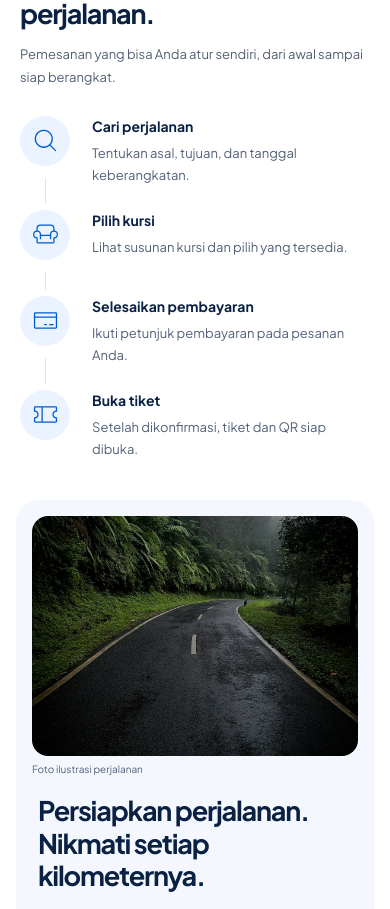
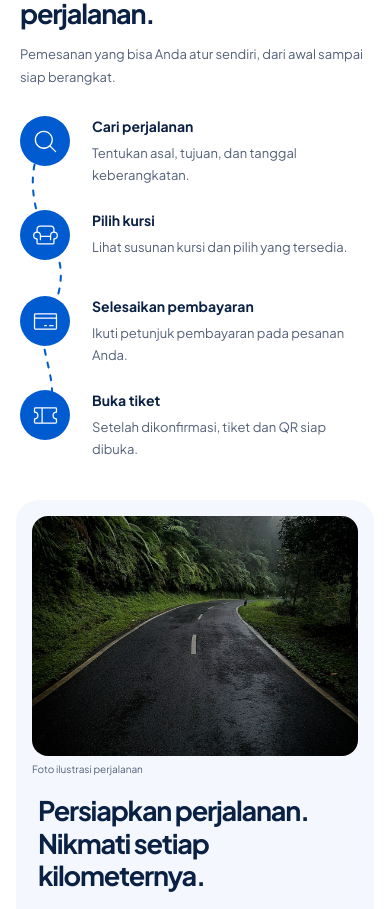
Before and after one commit to ALIFKA-HUB/seatpax, a Next.js app: page / in a window 390 px wide. Shown: the part 1114-2023 px from the top of the page. Built offline with nearby package versions, Linux system fonts and the light colour scheme; no server answers.

Commit message:
feat: animate landing booking route

```diff
--- /dev/null
+++ b/app/landing/booking-route.tsx
@@ -0,0 +1,85 @@
+'use client';
+
+import {useEffect, useId, useRef, type ReactNode} from 'react';
+
+/** Decorative explanation only; this does not represent an actual booking's state. */
+export default function BookingRoute({children}: {children: ReactNode}) {
+  const root = useRef<HTMLDivElement>(null);
+  const maskId = useId();
+
+  useEffect(() => {
+    const field = root.current;
+    if (!field || typeof ResizeObserver === 'undefined') return;
+    const svg = field.querySelector('svg')!;
+    const track = field.querySelector<SVGPathElement>('.lp-route-track')!;
+    const trace = field.querySelector<SVGPathElement>('.lp-route-trace')!;
+    const reveal = field.querySelector<SVGPathElement>('.lp-route-reveal')!;
+    const traveller = field.querySelector<HTMLElement>('.lp-route-traveller')!;
+    const steps = Array.from(field.querySelectorAll<HTMLLIElement>('li'));
+    const preference = window.matchMedia('(prefers-reduced-motion: reduce)');
+    let disposed = false;
+
+    function measure() {
+      if (disposed || !field || !field.clientWidth) return;
+      const box = field.getBoundingClientRect();
+      const points = steps.map(step => {
+        const icon = step.querySelector('.lp-flow-icon')!.getBoundingClientRect();
+        return {x: icon.left - box.left + icon.width / 2, y: icon.top - box.top + icon.height / 2};
+      });
+      const vertical = Math.abs(points[1].y - points[0].y) > 30;
+      const bends = vertical ? [[-20, -12], [24, 18], [-10, 20]] : [[-48, -30], [34, 42], [-32, 26]];
+      let path = `M ${points[0].x} ${points[0].y}`;
+      const distances = [0];
+      for (let i = 1; i < points.length; i++) {
+        const a = points[i - 1], b = points[i];
+        const [u, v] = bends[i - 1];
+        path += vertical
+          ? ` C ${a.x + u} ${a.y + (b.y - a.y) * .28}, ${b.x + v} ${b.y - (b.y - a.y) * .28}, ${b.x} ${b.y}`
+          : ` C ${a.x + (b.x - a.x) * .30} ${a.y + u}, ${b.x - (b.x - a.x) * .24} ${b.y + v}, ${b.x} ${b.y}`;
+        track.setAttribute('d', path);
+        distances.push(track.getTotalLength());
+      }
+      svg.setAttribute('viewBox', `0 0 ${box.width} ${box.height}`);
+      trace.setAttribute('d', path);
+      reveal.setAttribute('d', path);
+      traveller.style.offsetPath = `path('${path}')`;
+      const length = distances[distances.length - 1];
+      steps.forEach((step, i) => step.style.setProperty('--route-delay', `${distances[i] / length * 4.2}s`));
+      field.dataset.routeReady = 'true';
+    }
+
+    measure();
+    const resize = new ResizeObserver(measure);
+    resize.observe(field);
+    document.fonts.ready.then(measure);
+    field.dataset.routeMotion = preference.matches || typeof IntersectionObserver === 'undefined' ? 'static' : 'pending';
+    const observer = typeof IntersectionObserver === 'undefined' ? null : new IntersectionObserver(entries => {
+      if (!entries.some(entry => entry.isIntersecting)) return;
+      field.dataset.routeMotion = preference.matches ? 'static' : 'playing';
+      observer?.disconnect();
+    }, {threshold: .3});
+    observer?.observe(field);
+    const reduce = () => {
+      if (preference.matches) field.dataset.routeMotion = 'static';
+    };
+    preference.addEventListener('change', reduce);
+    return () => {
+      disposed = true;
+      resize.disconnect();
+      observer?.disconnect();
+      preference.removeEventListener('change', reduce);
+    };
+  }, []);
+
+  return <div className="lp-route" ref={root}>
+    <svg className="lp-route-lines" aria-hidden="true" focusable="false">
+      <defs><mask id={maskId} maskUnits="userSpaceOnUse" x="-100" y="-100" width="3000" height="3000">
+        <path className="lp-route-reveal" pathLength="1"/>
+      </mask></defs>
+      <path className="lp-route-track"/>
+      <path className="lp-route-trace" mask={`url(#${maskId})`}/>
+    </svg>
+    <span className="lp-route-traveller" aria-hidden="true"/>
+    {children}
+  </div>;
+}
--- a/app/landing/landing.css
+++ b/app/landing/landing.css
@@ -46,10 +46,28 @@
 .sp-landing .lp-network-empty h3 {font-size:16px; margin:0 0 6px; font-weight:650}
 .sp-landing .lp-network-empty p {color:var(--sp-muted); font-size:13px; margin:0; line-height:1.7}
 .sp-landing .lp-booking {margin:0 38px}
-.lp-booking-flow {display:grid; grid-template-columns:repeat(4,minmax(0,1fr)); gap:30px; list-style:none; margin:36px 0 0; padding:0}
+.lp-route {position:relative; margin-top:52px}
+.lp-booking-flow {display:grid; grid-template-columns:repeat(4,minmax(0,1fr)); gap:30px; list-style:none; margin:0; padding:0}
 .sp-landing .lp-booking-flow li {position:relative; min-width:0; padding:0}
-.lp-booking-flow li:not(:last-child)::after {content:''; position:absolute; top:28px; left:76px; right:0; height:1px; background:var(--sp-border)}
-.lp-flow-icon {display:grid; place-items:center; width:58px; height:58px; margin-bottom:22px; border-radius:50%; color:var(--sp-primary); background:#eaf3ff; box-shadow:0 0 0 6px #f7faff}
+.lp-booking-flow li:not(:last-child)::after {content:''; position:absolute; top:28px; left:76px; right:0; border-top:2px dashed var(--sp-border)}
+.lp-flow-icon {position:relative; z-index:1; display:grid; place-items:center; width:58px; height:58px; margin-bottom:22px; border-radius:50%; color:var(--sp-primary); background:#eaf3ff; box-shadow:0 0 0 6px #f7faff}
+.lp-route-lines {position:absolute; inset:0; width:100%; height:100%; overflow:visible; pointer-events:none}
+.lp-route-track,.lp-route-trace {fill:none; stroke-width:2; stroke-linecap:round; stroke-dasharray:5 8}
+.lp-route-track {stroke:var(--sp-border)}
+.lp-route-trace {stroke:var(--sp-primary)}
+.lp-route-reveal {fill:none; stroke:#fff; stroke-width:8; stroke-dasharray:1; stroke-dashoffset:0}
+.lp-route[data-route-ready=true] .lp-booking-flow li::after {display:none}
+.lp-route[data-route-motion=static] .lp-flow-icon {background:var(--sp-primary); color:#fff}
+.lp-route-traveller {position:absolute; top:0; left:0; width:12px; height:12px; border:3px solid #fff; border-radius:50%; background:var(--sp-primary); opacity:0; pointer-events:none}
+@media(prefers-reduced-motion:no-preference) {
+  .lp-route[data-route-motion=pending] .lp-route-reveal {stroke-dashoffset:1}
+  .lp-route[data-route-motion=playing] .lp-route-reveal {animation:lp-route-draw 4.2s linear both}
+  .lp-route[data-route-motion=playing] .lp-route-traveller {animation:lp-route-travel 4.2s linear both}
+  .lp-route[data-route-motion=playing] .lp-flow-icon {animation:lp-route-arrive .45s ease-out var(--route-delay,0s) both}
+}
+@keyframes lp-route-draw {from {stroke-dashoffset:1} to {stroke-dashoffset:0}}
+@keyframes lp-route-travel {0% {offset-distance:0%; opacity:1} 99% {opacity:1} 100% {offset-distance:100%; opacity:0}}
+@keyframes lp-route-arrive {0% {transform:scale(1); background:#eaf3ff; color:var(--sp-primary)} 50% {transform:scale(1.1); background:var(--sp-primary); color:#fff} 100% {transform:scale(1); background:var(--sp-primary); color:#fff}}
 .sp-landing .lp-booking-flow h3 {font-size:15px; margin:0 0 9px; font-weight:700}
 .sp-landing .lp-booking-flow p {font-size:13px; line-height:1.8; max-width:220px; margin:0; color:var(--sp-muted)}
 .sp-landing .lp-experience {display:grid; grid-template-columns:1fr 1fr; align-items:center; gap:72px; padding:28px; background:var(--lp-tint); border-radius:28px}
@@ -90,8 +108,6 @@
   .lp-search-fields label:nth-of-type(3) {grid-column:1/3}
   .lp-search-fields .lp-button {grid-column:3}
   .sp-landing .lp-network,.sp-landing .lp-booking,.sp-landing .lp-help {margin-inline:20px}
-  .lp-booking-flow {grid-template-columns:repeat(2,minmax(0,1fr)); gap:30px 40px}
-  .lp-booking-flow li:nth-child(2)::after {display:none}
   .sp-landing .lp-experience {gap:30px; padding:22px}
   .lp-experience-photo {height:480px}
   .lp-experience-copy {padding-right:0}
@@ -123,9 +139,10 @@
   .lp-empty-icon {width:44px; height:44px; border-radius:14px}
   .sp-landing .lp-network-empty h3 {font-size:14px}
   .sp-landing .lp-network-empty p {font-size:12px}
-  .lp-booking-flow {grid-template-columns:minmax(0,1fr); gap:24px; margin-top:28px}
+  .lp-route {margin-top:28px}
+  .lp-booking-flow {grid-template-columns:minmax(0,1fr); gap:24px}
   .sp-landing .lp-booking-flow li {padding-left:72px; min-height:62px}
-  .lp-booking-flow li:not(:last-child)::after {top:62px; bottom:-18px; left:25px; right:auto; width:1px; height:auto}
+  .lp-booking-flow li:not(:last-child)::after {top:62px; bottom:-18px; left:25px; right:auto; border-top:0; border-left:2px dashed var(--sp-border)}
   .lp-flow-icon {position:absolute; top:0; left:0; width:50px; height:50px; margin:0; box-shadow:none}
   .sp-landing .lp-booking-flow h3 {font-size:14px; margin-bottom:5px}
   .sp-landing .lp-booking-flow p {max-width:none; font-size:13px; line-height:1.7}
@@ -141,6 +158,14 @@
   .lp-search-skeleton>span {height:74px}
   .sp-landing .sp-footer {padding:22px 20px; font-size:11px}
 }
+@media(min-width:768px) and (max-width:1023px) {
+  .lp-route {margin-top:32px}
+  .lp-booking-flow {grid-template-columns:minmax(0,1fr); gap:28px}
+  .sp-landing .lp-booking-flow li {padding-left:86px; min-height:68px}
+  .lp-flow-icon {position:absolute; top:0; left:0; margin:0}
+  .lp-booking-flow li:not(:last-child)::after {top:68px; bottom:-22px; left:29px; right:auto; border-top:0; border-left:2px dashed var(--sp-border)}
+  .sp-landing .lp-booking-flow p {max-width:460px}
+}
 @media(max-width:639px) {
   .sp-landing .sp-header nav {display:grid; gap:4px; background:#fff}
   .sp-landing .sp-header nav a {font-size:11px; color:var(--sp-muted)}
--- a/app/page.tsx
+++ b/app/page.tsx
@@ -5,6 +5,7 @@ import Link from 'next/link';
 import {Armchair, Ticket, MapPin, Clock, MagnifyingGlass, CreditCard, ArrowRight} from '@phosphor-icons/react/ssr';
 import PassengerShell from './components/passenger-shell';
 import JourneyPlanner, {PlannerSkeleton} from './landing/journey-planner';
+import BookingRoute from './landing/booking-route';
 import './landing/landing.css';
 
 export const dynamic = 'force-dynamic';
@@ -36,12 +37,12 @@ export default function Home() {
 
       <section className="lp-booking" aria-labelledby="booking-title">
         <div className="lp-section-title"><h2 id="booking-title">Dari rencana menjadi perjalanan.</h2><p>Pemesanan yang bisa Anda atur sendiri, dari awal sampai siap berangkat.</p></div>
-        <ol className="lp-booking-flow">
+        <BookingRoute><ol className="lp-booking-flow">
           {bookingFlow.map(({Icon, title, copy}) => <li key={title}>
             <span className="lp-flow-icon"><Icon size={27} weight="light" aria-hidden="true"/></span>
             <h3>{title}</h3><p>{copy}</p>
           </li>)}
-        </ol>
+        </ol></BookingRoute>
       </section>
 
       <section className="lp-experience" aria-labelledby="experience-title">
```
Also changed, not shown: 4 other files (tests, documents, lock files or other folders).
